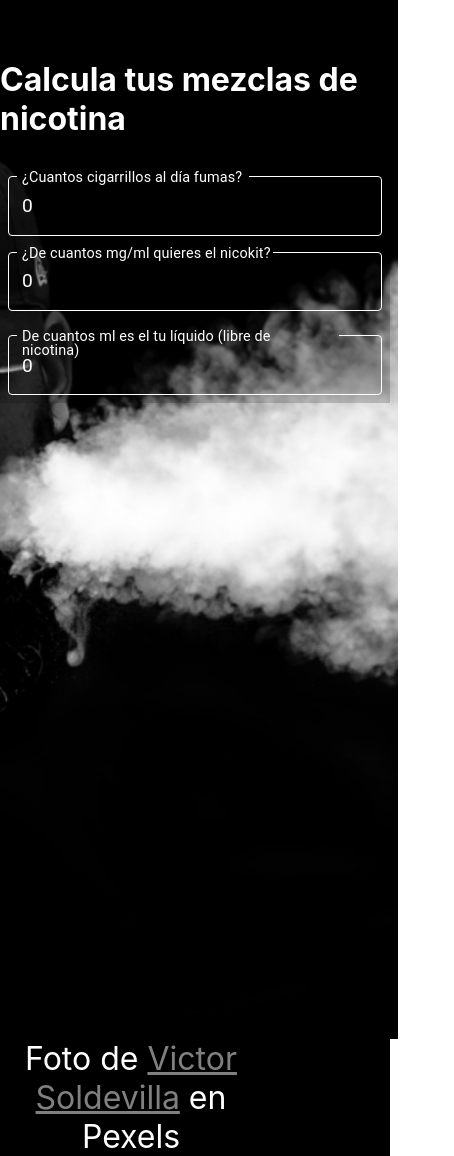
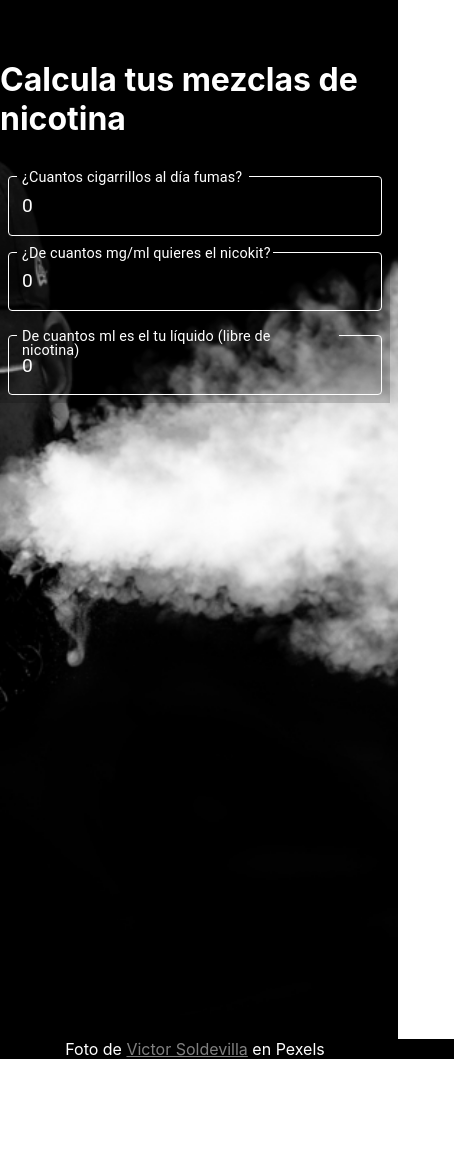
Before and after one commit to carlosloureda/nicokit-calculator, a React (Create React App) app: page / in a window 390 px wide. Shown: the whole page, 454 px wide, since content can reach past the window. After the commit the page ends 1059 px from the top, so only its background shows below. Built offline with nearby package versions, Linux system fonts and the light colour scheme.

Commit message:
fix: Footer too big on mobile

```diff
--- a/src/components/NicotineCalculator.js
+++ b/src/components/NicotineCalculator.js
@@ -270,15 +270,7 @@ const NicotineCalculator = ({ params }) => {
           )}
         </form>
       </div>
-      <div
-        style={{
-          paddingRight: "4em",
-          backgroundColor: "black",
-          color: "white",
-          fontSize: "2em",
-          textAlign: "center"
-        }}
-      >
+      <div className={classes.footer}>
         Foto de{" "}
         <a
           style={{ color: "grey" }}
@@ -393,6 +385,18 @@ const useStyles = makeStyles(theme => ({
     width: "100%",
     color: "#dad7d9" /*"#b412e9"*/,
     backgroundColor: "rgba(49, 49, 58, 0.3)"
+  },
+  footer: {
+    paddingRight: "4em",
+    backgroundColor: "black",
+    color: "white",
+    fontSize: "2em",
+    textAlign: "center",
+    width: "100%",
+    [theme.breakpoints.down("sm")]: {
+      fontSize: "1em",
+      paddingRight: "4em"
+    }
   }
 }));
 
```
